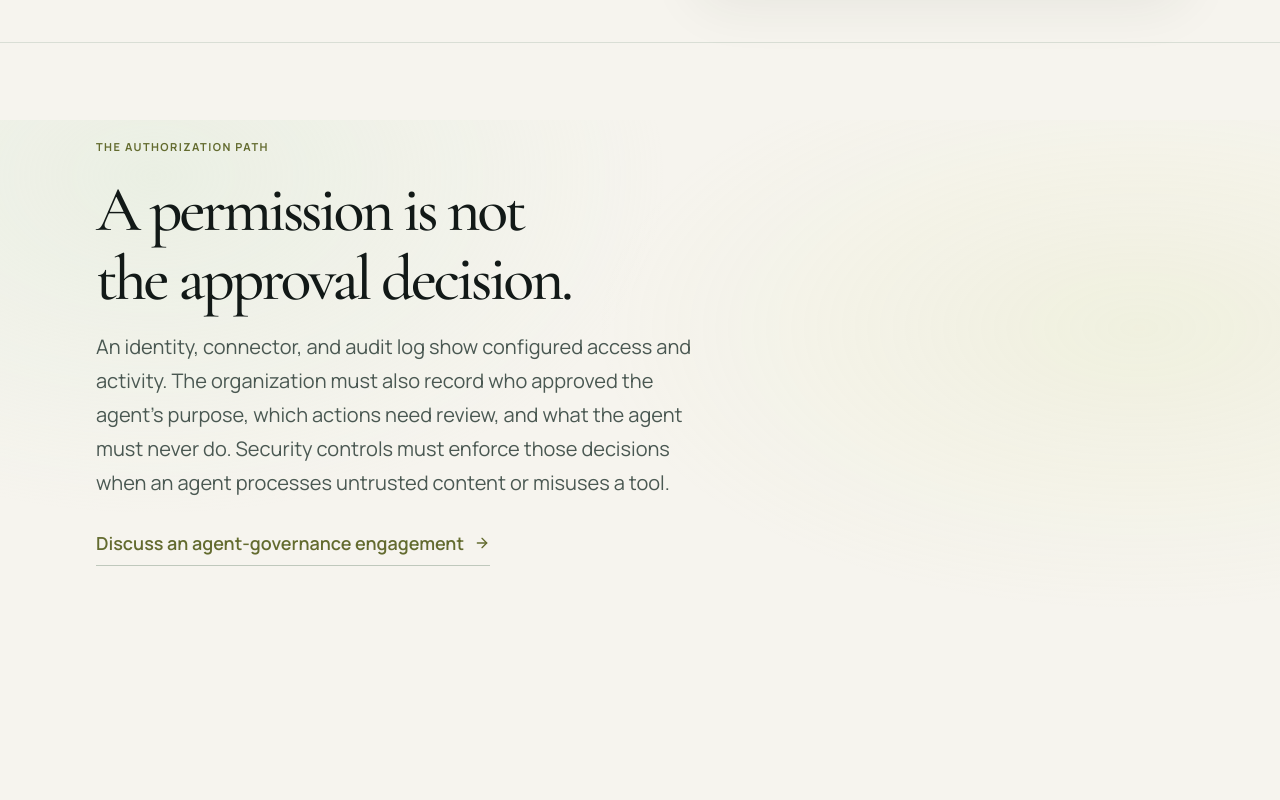
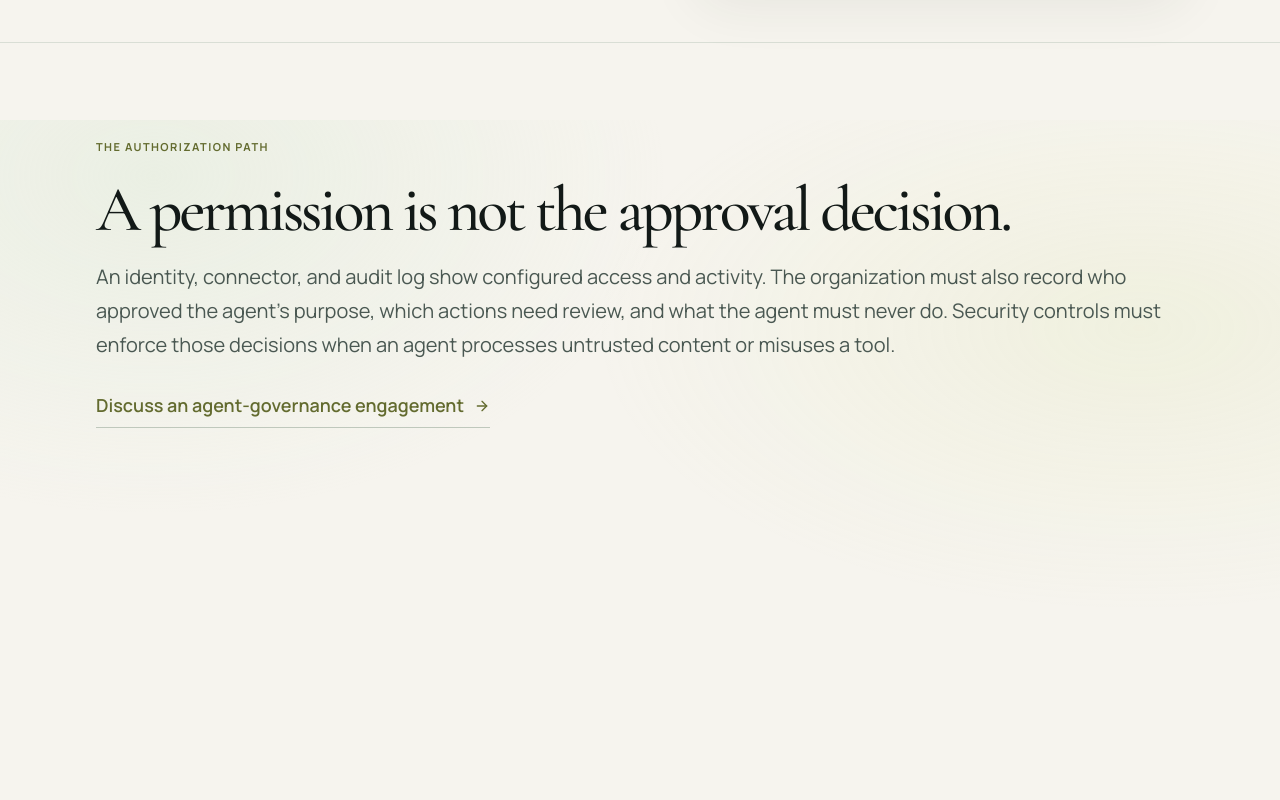
Before and after one commit to sougataroy-architect/adaptsphere-website, a Next.js app in the folder app/: page /agent-governance in a window 1280 px wide. Shown: the part 1480-2280 px from the top of the page. Built offline with nearby package versions, Linux system fonts and the light colour scheme.

Commit message:
Fix remaining governance page alignment

```diff
--- a/app/src/app/globals.css
+++ b/app/src/app/globals.css
@@ -263,3 +263,9 @@
 /* Keep section introductions aligned to the wide diagrams and grids directly below. */
 .editorial-examples>.section-heading,.home-process-section>.container>.section-heading,.microsoft-focus-section>.container>.section-heading,.microsoft-editorial>.section-heading,.assessment-result>.section-heading{max-width:none}
 .editorial-examples>.section-heading>p:not(.eyebrow),.home-process-section>.container>.section-heading>p:not(.eyebrow),.microsoft-focus-section>.container>.section-heading>p:not(.eyebrow),.microsoft-editorial>.section-heading>p:not(.eyebrow),.assessment-result>.section-heading>p:not(.eyebrow){max-width:none}
+
+/* Align the governance authorization and threat review copy with their full-width panels. */
+.governance-authorization-section>.container>.governance-authorization-path>.section-heading,.governance-authorization-section>.container>.governance-authorization-path>div:first-child>.section-heading{max-width:none}
+.governance-authorization-section>.container>.governance-authorization-path>div:first-child>.section-heading>p:not(.eyebrow){max-width:none}
+
+.governance-record-grid>article{min-width:0;overflow-wrap:anywhere}
```
Also changed, not shown: app/src/app/agent-governance/page.tsx (+1 -1 lines).
